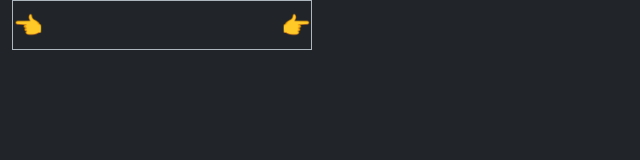
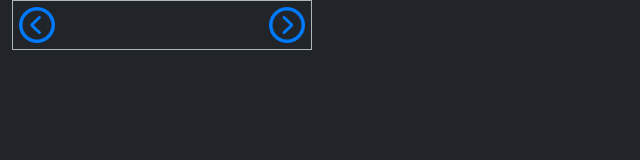
Before and after one commit to BuzzLightyear2022/drive-me-20240109, an Electron app: page html/display_reservation.html in a window 1280 px wide. Shown: the whole page, without its empty margins (0-640 px from the left). Drawn offline with nearby package versions, Linux system fonts and the light colour scheme.

Commit message:
edit handle display Month and year

```diff
--- a/html/display_reservation.html
+++ b/html/display_reservation.html
@@ -15,9 +15,13 @@
 <body>
     <div class="container-fluid" id="window-container">
         <div id="table-header">
-            <div id="previous-month-button">👈</div>
+            <div id="previous-month-button">
+                <img src="../src/assets/chevron.left.circle@2x.png">
+            </div>
             <div id="month-display"></div>
-            <div id="next-month-button">👉</div>
+            <div id="next-month-button">
+                <img src="../src/assets/chevron.right.circle@2x.png">
+            </div>
         </div>
         <div id="days-container"></div>
         <div id="vehicle-items-container"></div>
--- a/src/css/display_reservation.css
+++ b/src/css/display_reservation.css
@@ -29,18 +29,16 @@
 
 #previous-month-button {
     display: flex;
-    font-size: 150%;
-    line-height: 200%;
     cursor: default;
     user-select: none;
+    padding: 2%;
 }
 
 #next-month-button {
     display: flex;
-    font-size: 150%;
-    line-height: 200%;
     cursor: default;
     user-select: none;
+    padding: 2%;
 }
 
 #days-container {
```
Also changed, not shown: src/assets/chevron.left.circle@2x.png (added), src/assets/chevron.right.circle@2x.png (added), src/renderer_process/display_reservation/days_container.mts, src/renderer_process/display_reservation/display_reservation.mts, src/renderer_process/edit_vehicleAttributes.mts.
